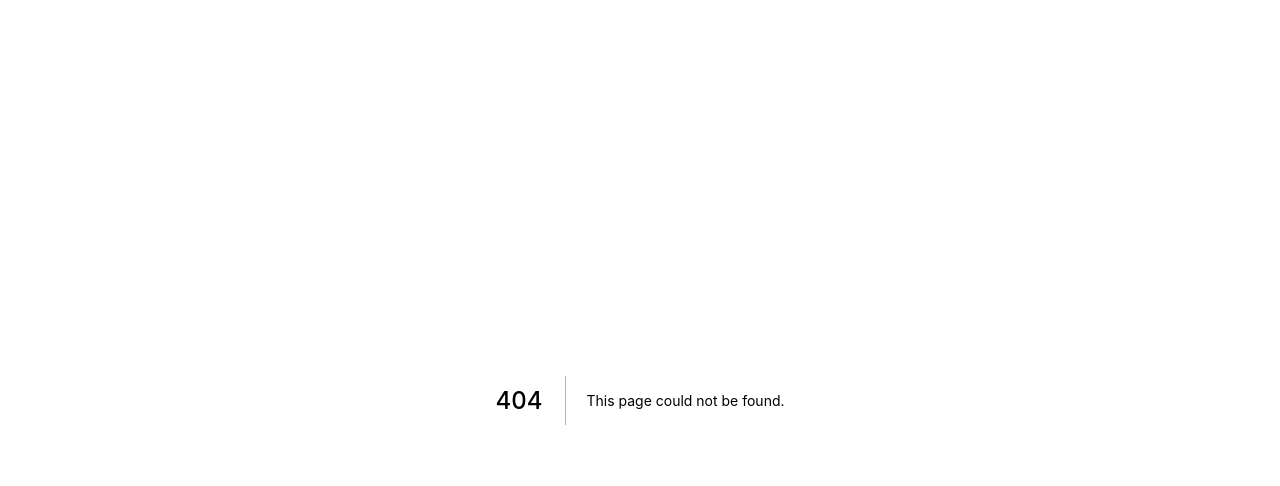
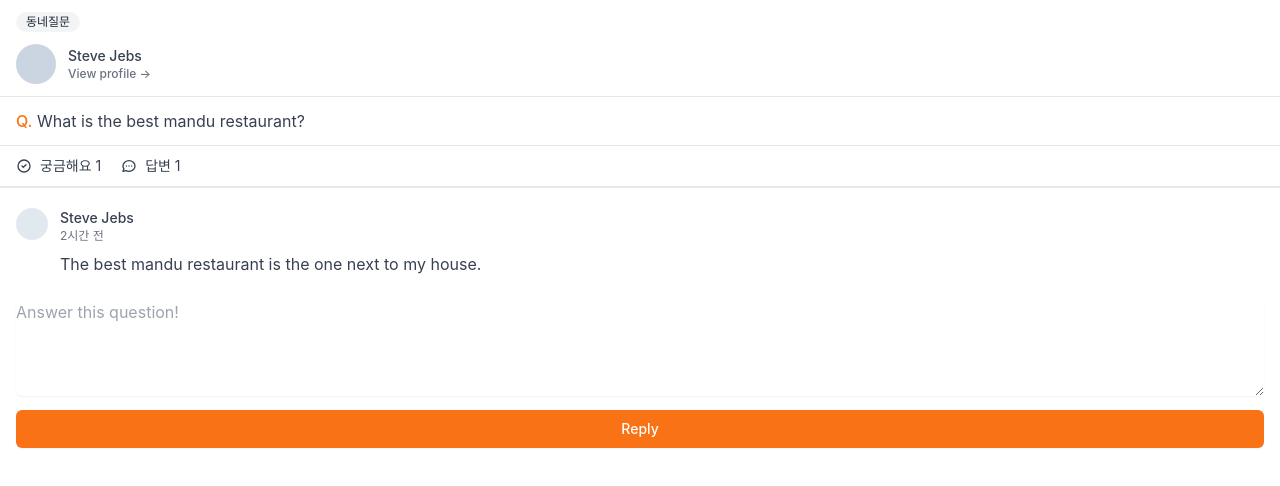
Before and after one commit to kth9192/carrot-market, a Next.js app: page /community/1 in a window 1280 px wide. Before the commit this address had no page. Shown: the top 486 px of the page. Built offline with nearby package versions, Linux system fonts and the light colour scheme.

Commit message:
:construction:  커뮤니티-2

```diff
--- a/package.json
+++ b/package.json
@@ -3,7 +3,7 @@
   "version": "0.1.0",
   "private": true,
   "scripts": {
-    "dev": "next dev",
+    "dev": "PORT=3001 next dev",
     "build": "next build",
     "start": "next start",
     "lint": "next lint"
--- /dev/null
+++ b/pages/community/[id].tsx
@@ -0,0 +1,88 @@
+import React from 'react';
+
+const CommunityPostDetail: NextPage = () => {
+  return (
+    <div>
+      <span className="my-3 ml-4 inline-flex items-center rounded-full bg-gray-100 px-2.5 py-0.5 text-xs font-medium text-gray-800">
+        동네질문
+      </span>
+      <div className="mb-3 flex cursor-pointer items-center space-x-3  border-b px-4 pb-3">
+        <div className="h-10 w-10 rounded-full bg-slate-300" />
+        <div>
+          <p className="text-sm font-medium text-gray-700">Steve Jebs</p>
+          <p className="text-xs font-medium text-gray-500">
+            View profile &rarr;
+          </p>
+        </div>
+      </div>
+      <div>
+        <div className="mt-2 px-4 text-gray-700">
+          <span className="font-medium text-orange-500">Q.</span> What is the
+          best mandu restaurant?
+        </div>
+        <div className="mt-3 flex w-full space-x-5 border-t border-b-[2px] px-4 py-2.5  text-gray-700">
+          <span className="flex items-center space-x-2 text-sm">
+            <svg
+              className="h-4 w-4"
+              fill="none"
+              stroke="currentColor"
+              viewBox="0 0 24 24"
+              xmlns="http://www.w3.org/2000/svg"
+            >
+              <path
+                strokeLinecap="round"
+                strokeLinejoin="round"
+                strokeWidth="2"
+                d="M9 12l2 2 4-4m6 2a9 9 0 11-18 0 9 9 0 0118 0z"
+              ></path>
+            </svg>
+            <span>궁금해요 1</span>
+          </span>
+          <span className="flex items-center space-x-2 text-sm">
+            <svg
+              className="h-4 w-4"
+              fill="none"
+              stroke="currentColor"
+              viewBox="0 0 24 24"
+              xmlns="http://www.w3.org/2000/svg"
+            >
+              <path
+                strokeLinecap="round"
+                strokeLinejoin="round"
+                strokeWidth="2"
+                d="M8 12h.01M12 12h.01M16 12h.01M21 12c0 4.418-4.03 8-9 8a9.863 9.863 0 01-4.255-.949L3 20l1.395-3.72C3.512 15.042 3 13.574 3 12c0-4.418 4.03-8 9-8s9 3.582 9 8z"
+              ></path>
+            </svg>
+            <span>답변 1</span>
+          </span>
+        </div>
+      </div>
+      <div className="my-5 space-y-5 px-4">
+        <div className="flex items-start space-x-3">
+          <div className="h-8 w-8 rounded-full bg-slate-200" />
+          <div>
+            <span className="block text-sm font-medium text-gray-700">
+              Steve Jebs
+            </span>
+            <span className="block text-xs text-gray-500 ">2시간 전</span>
+            <p className="mt-2 text-gray-700">
+              The best mandu restaurant is the one next to my house.
+            </p>
+          </div>
+        </div>
+      </div>
+      <div className="px-4">
+        <textarea
+          className="mt-1 w-full rounded-md border-gray-300 shadow-sm focus:border-orange-500 focus:ring-orange-500 "
+          rows={4}
+          placeholder="Answer this question!"
+        />
+        <button className="mt-2 w-full rounded-md border border-transparent bg-orange-500 py-2 px-4 text-sm font-medium text-white shadow-sm hover:bg-orange-600 focus:outline-none focus:ring-2 focus:ring-orange-500 focus:ring-offset-2 ">
+          Reply
+        </button>
+      </div>
+    </div>
+  );
+};
+
+export default CommunityPostDetail;
--- /dev/null
+++ b/pages/community/write.tsx
@@ -0,0 +1,7 @@
+import React from 'react';
+
+function Write() {
+  return <div>Write</div>;
+}
+
+export default Write;
```
